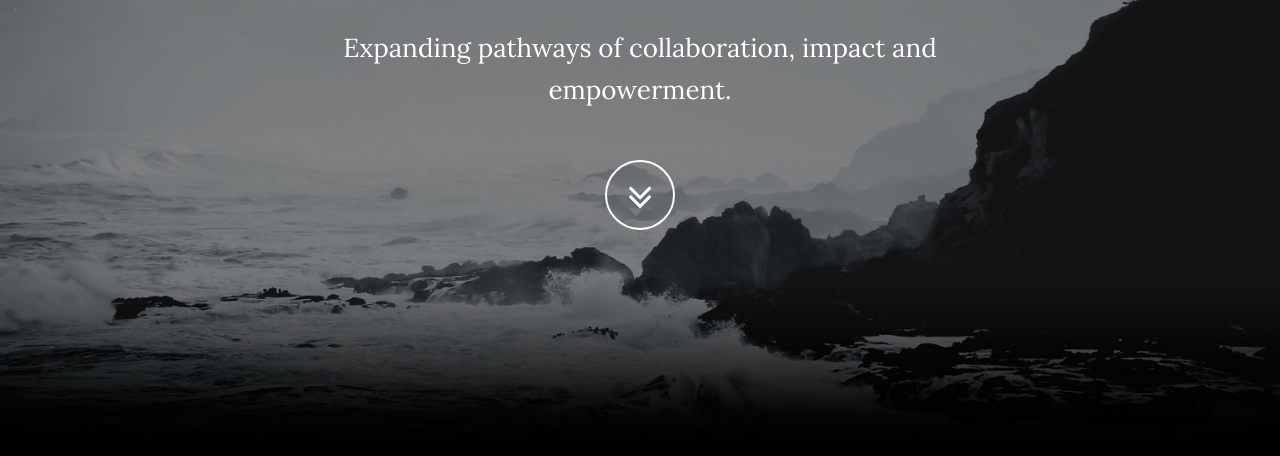
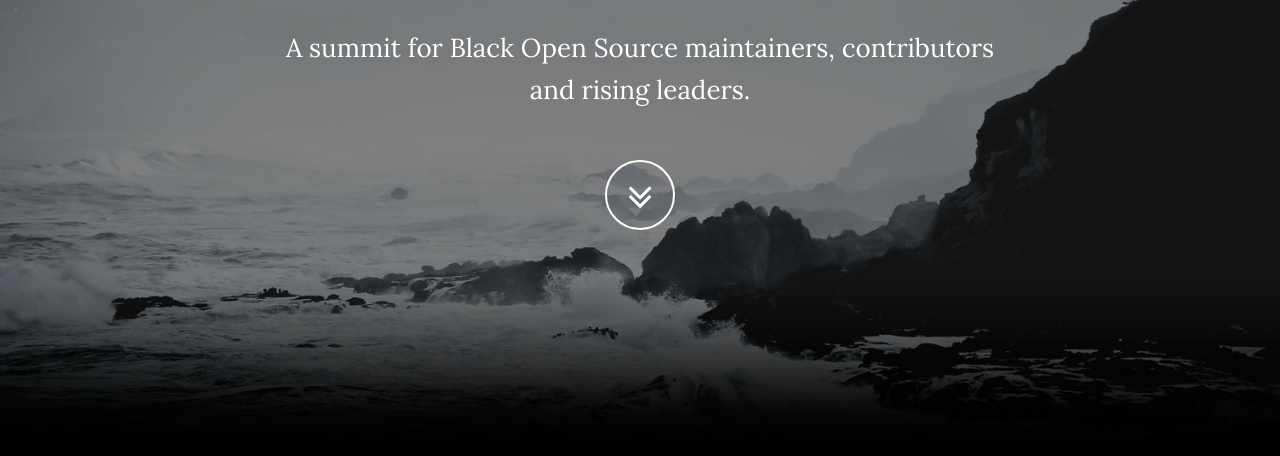
Before and after one commit to BeLaurie/Feb14ConferenceLandingPage, a website: page index.html in a window 1280 px wide. Shown: the part 344-800 px from the top of the page. Drawn offline with nearby package versions, Linux system fonts and the light colour scheme; some packages are replaced by stand-ins of ours.

Commit message:
update text

```diff
--- a/index.html
+++ b/index.html
@@ -75,7 +75,7 @@
                 <div class="row">
                     <div class="col-md-8 col-md-offset-2">
                         <h1 class="brand-heading">SourceRoad</h1>
-                        <p class="intro-text">Expanding pathways of collaboration, impact and empowerment. </p>
+                        <p class="intro-text">A summit for Black Open Source maintainers, contributors and rising leaders. </p>
                         <a href="#about" class="btn btn-circle page-scroll">
                             <i class="fa fa-angle-double-down animated"></i>
                         </a>
```
